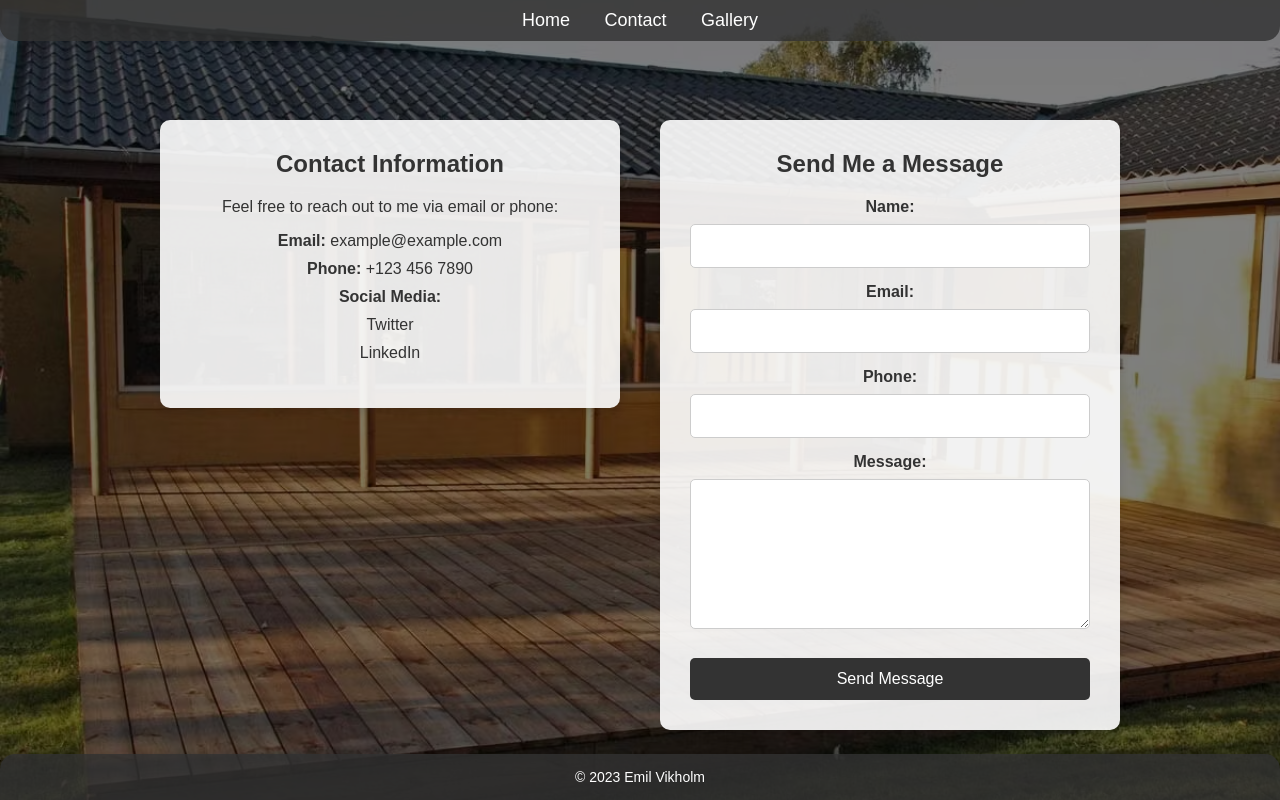
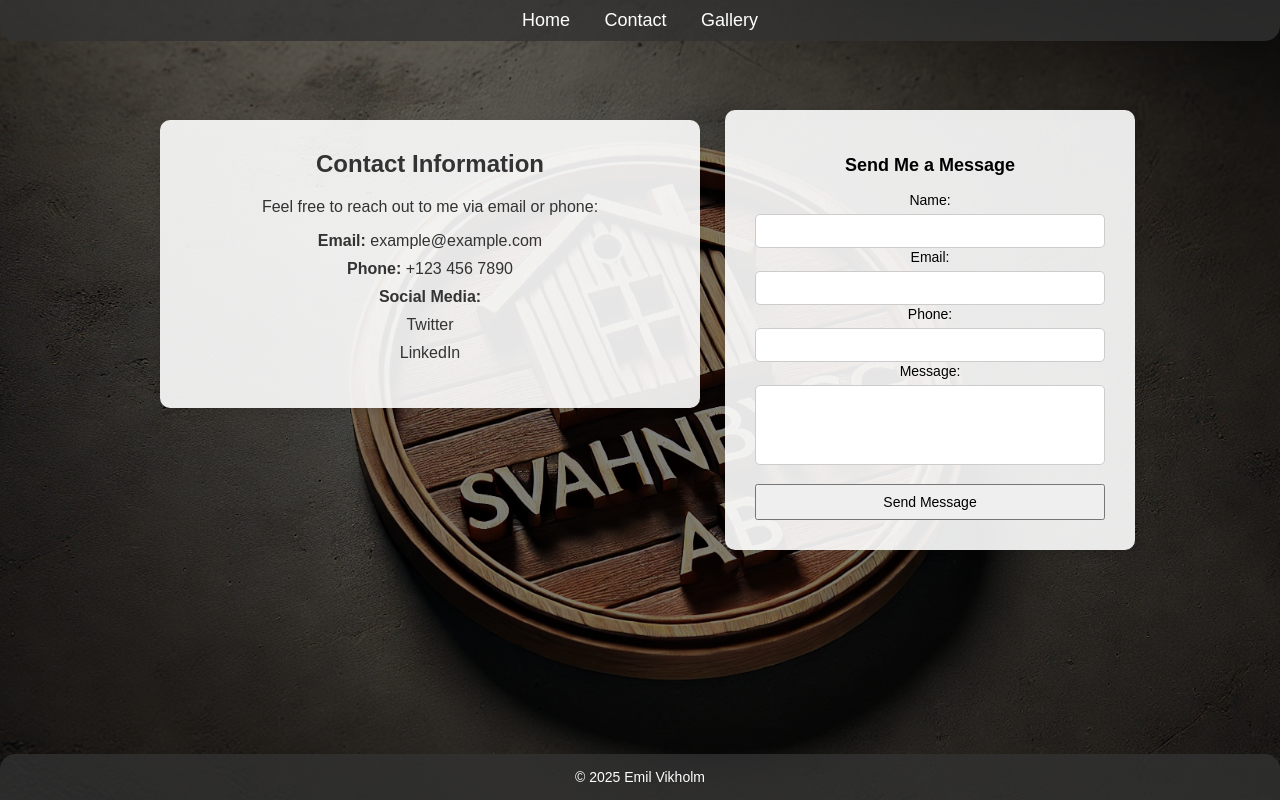
Before and after one commit to vkn6/web-test, a plain HTML site: page contact.html in a window 1280 px wide. Drawn offline with Linux system fonts and the light colour scheme.

Commit message:
Add files via upload

```diff
--- a/contact.html
+++ b/contact.html
@@ -19,7 +19,7 @@
 
     <main>
         <div class="hero-image">
-            <img src="./images/hero.png" alt="Hero Image">
+            <img src="./images/storlogo.png" alt="Hero Image">
             <div class="hero-overlay">
                 <div class="contact-container">
                     <section id="contact-info">
@@ -70,7 +70,7 @@
     </main>
 
     <footer>
-        <p>&copy; 2023 Emil Vikholm</p>
+        <p>&copy; 2025 Emil Vikholm</p>
     </footer>
 </body>
 </html>
--- a/styles.css
+++ b/styles.css
@@ -81,68 +81,49 @@ nav ul li a:hover {
 /* Contact Form Styles */
 #contact-form {
     background: rgba(255, 255, 255, 0.9);
-    padding: 30px;
+    padding: 15px; /* Reduce padding */
     border-radius: 10px;
-    max-width: 500px;
+    max-width: 350px; /* Reduce max width */
     width: 100%;
-    margin: 20px;
+    margin: 10px auto; /* Reduce margin */
     box-shadow: 0 4px 10px rgba(0, 0, 0, 0.1);
 }
 
 #contact-form h2 {
-    margin-top: 0;
-    color: #333;
-    text-align: center;
-    font-size: 24px;
-    margin-bottom: 20px;
+    font-size: 18px; /* Reduce heading size */
+    margin-bottom: 15px;
+	color: black; /* Change heading text to black */
 }
 
 #contact-form label {
-    display: block;
-    margin-top: 15px;
-    font-weight: bold;
-    color: #333;
-    font-size: 16px;
+    font-size: 14px; /* Reduce label size */
+    margin-top: 10px;
+	color: black; /* Change label text to black */
 }
 
 #contact-form input,
 #contact-form textarea {
     width: 100%;
-    padding: 12px;
-    margin-top: 8px;
+    padding: 8px; /* Reduce padding */
+    font-size: 14px; /* Reduce font size */
+    margin-top: 5px;
     border: 1px solid #ccc;
     border-radius: 5px;
-    font-size: 16px;
     box-sizing: border-box;
 }
 
-#contact-form input:focus,
-#contact-form textarea:focus {
-    border-color: #333;
-    outline: none;
-}
-
 #contact-form textarea {
-    resize: vertical;
-    min-height: 150px;
+    height: 80px; /* Reduce height */
+    resize: none;
 }
 
 #contact-form button {
-    margin-top: 25px;
-    padding: 12px 20px;
-    background-color: #333;
-    color: #fff;
-    border: none;
-    border-radius: 5px;
-    cursor: pointer;
-    font-size: 16px;
+    padding: 8px 12px; /* Reduce button size */
+    font-size: 14px;
     width: 100%;
-    transition: background-color 0.3s ease;
+    margin-top: 15px;
 }
 
-#contact-form button:hover {
-    background-color: #555;
-}
 
 /* Contact Information Styles */
 #contact-info {
```
Also changed, not shown: gallery.html (+1 -1 lines), index.html (+2 -2 lines), thanks.html (+1 -1 lines), images/logo2.png (added), images/storlogo.png (added).
